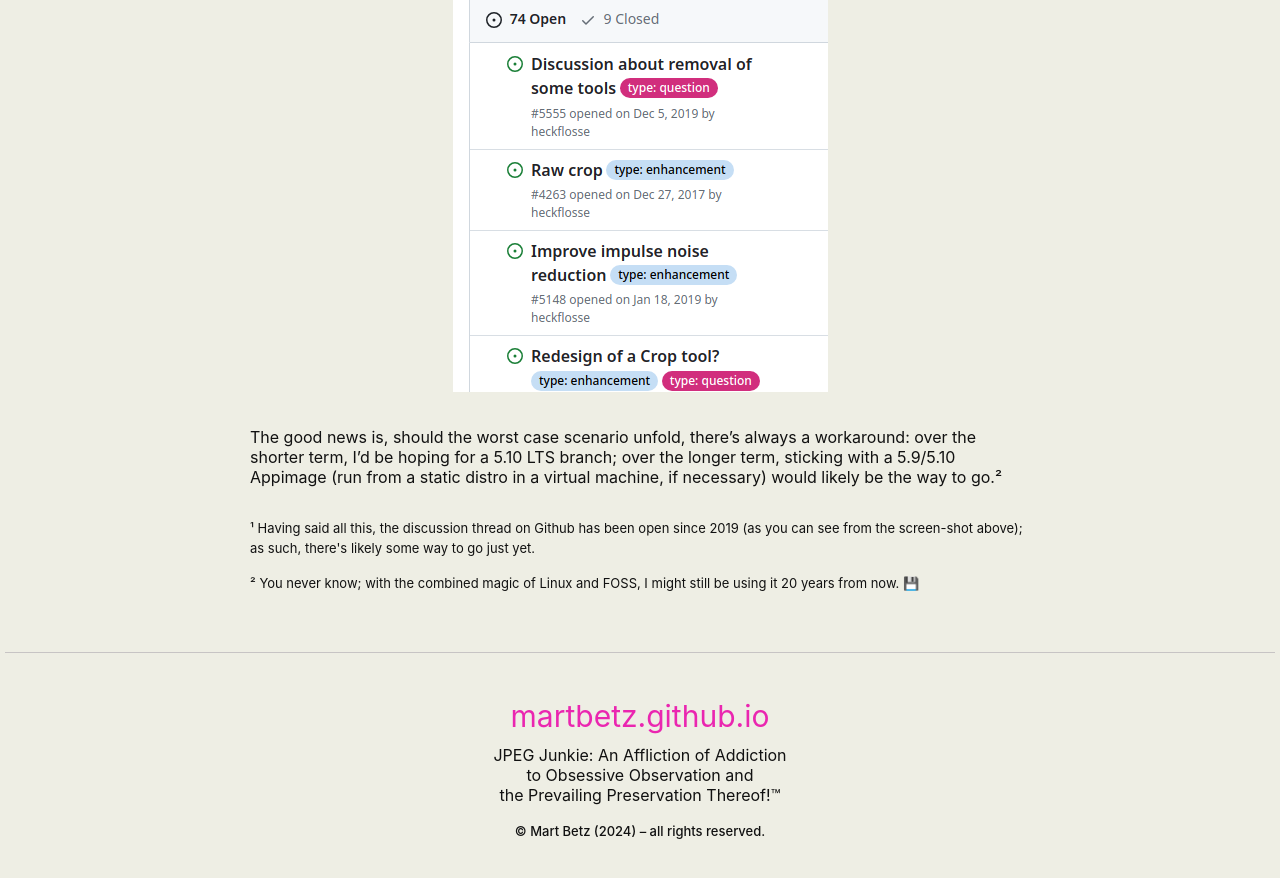
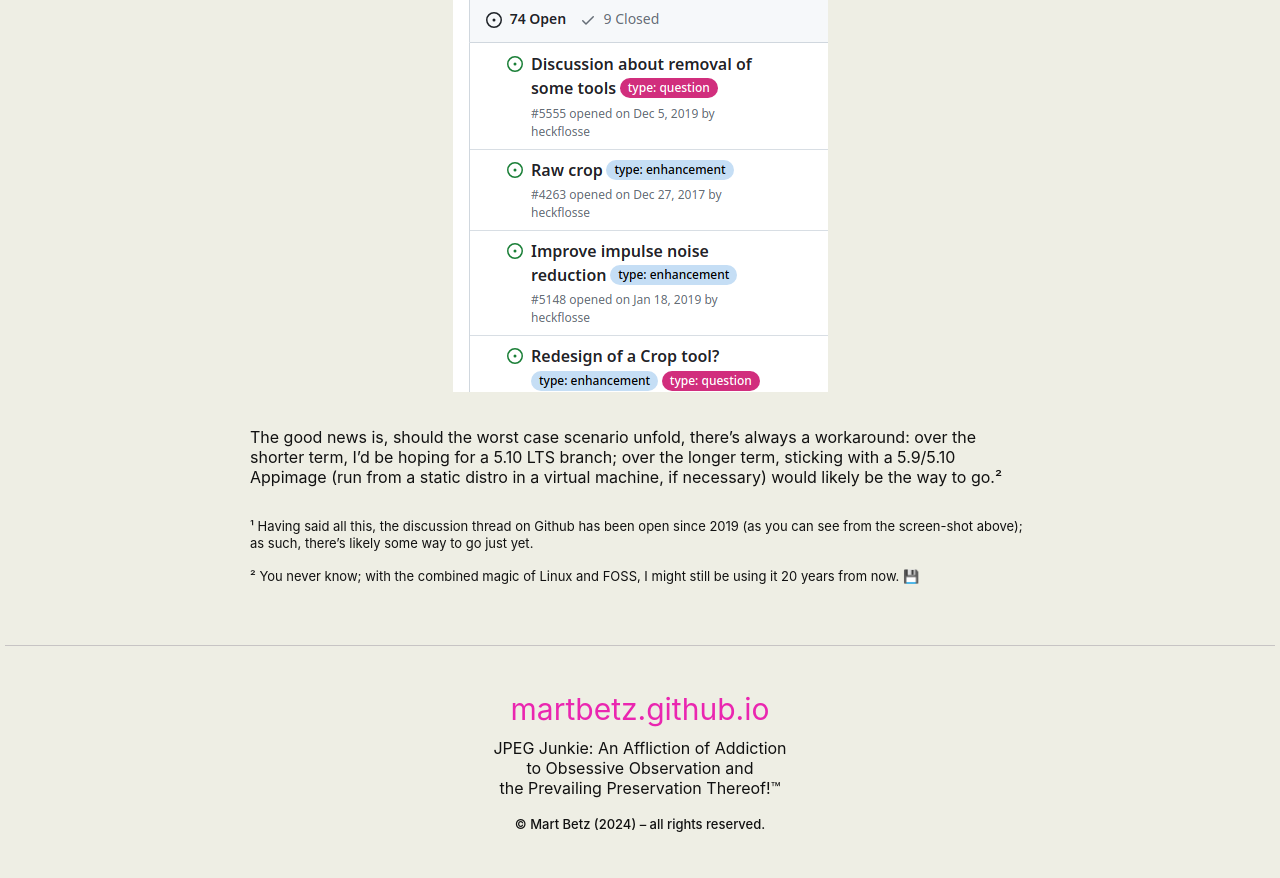
Before and after one commit to martbetz/martbetz.github.io, a Jekyll site: the page built from _posts/2023-08-02-rt-6.0-thoughts.md, in a window 1280 px wide and 900 px high, scrolled down 820 px. Shown: the top 878 px of the window. Built offline with Jekyll 4.4.1, drawn with Linux system fonts in a browser that asks for light colours.

Commit message:
Update 2023-08-02-rt-6.0-thoughts.md

```diff
--- a/_posts/2023-08-02-rt-6.0-thoughts.md
+++ b/_posts/2023-08-02-rt-6.0-thoughts.md
@@ -15,13 +15,13 @@
 
 The good news is, should the worst case scenario unfold, there's always a workaround: over the shorter term, I'd be hoping for a 5.10 LTS branch; over the longer term, sticking with a 5.9/5.10 Appimage (run from a static distro in a virtual machine, if necessary) would likely be the way to go.²
 
-<p style="padding-top: 15px">
+<p style="padding-top: 15px; line-height:1.1">
 <font size="2">
-¹ Having said all this, the discussion thread on Github has been open since 2019 (as you can see from the screen-shot above); as such, there's likely some way to go just yet.
+¹ Having said all this, the discussion thread on Github has been open since 2019 (as you can see from the screen-shot above); as such, there’s likely some way to go just yet.
 </font>
 </p>
 
-<p style="padding-top: -5px">
+<p style="padding-top: -5px; line-height:1.1">
 <font size="2">
 ² You never know; with the combined magic of Linux and FOSS, I might still be using it 20 years from now. 💾
 </font>
```
